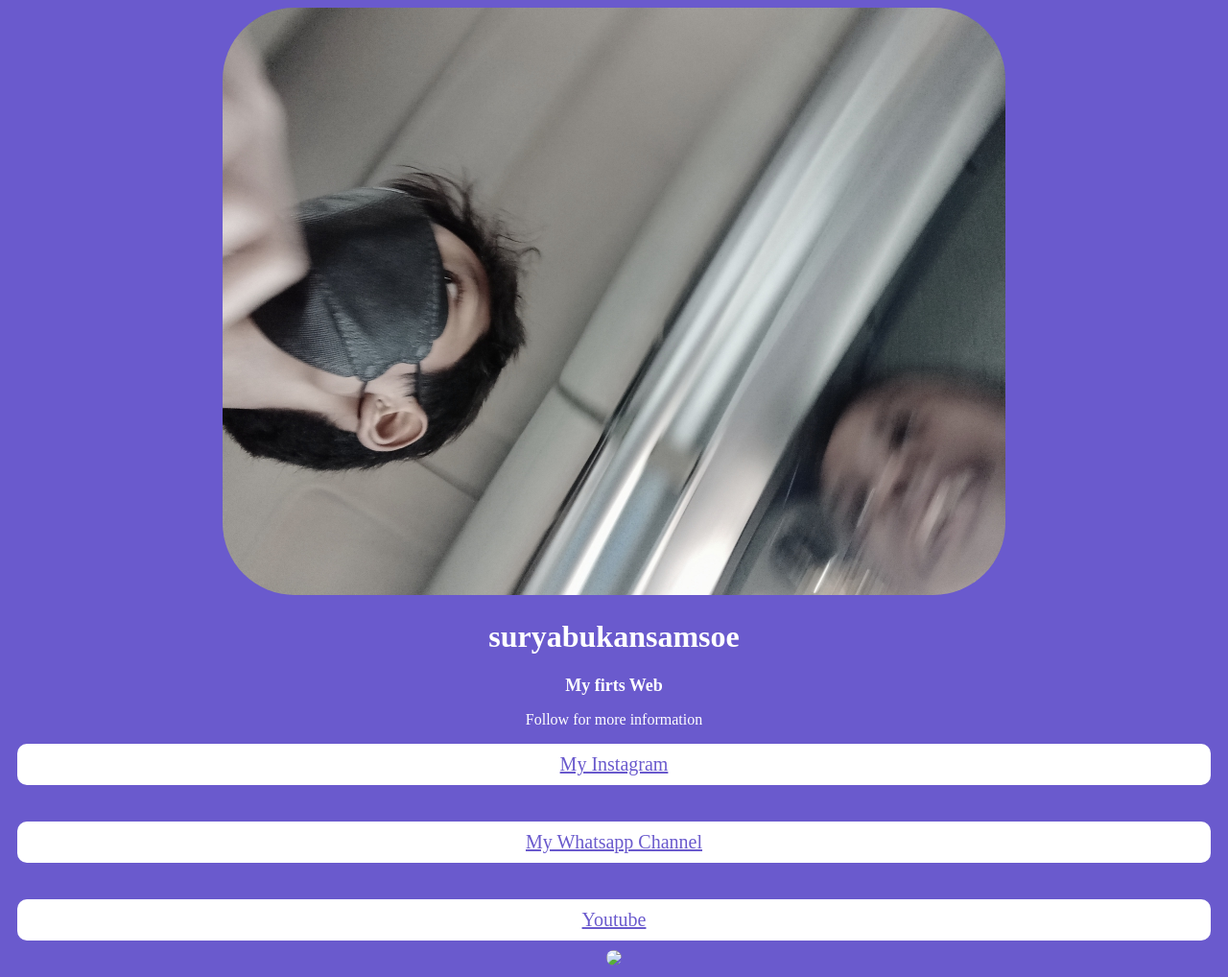
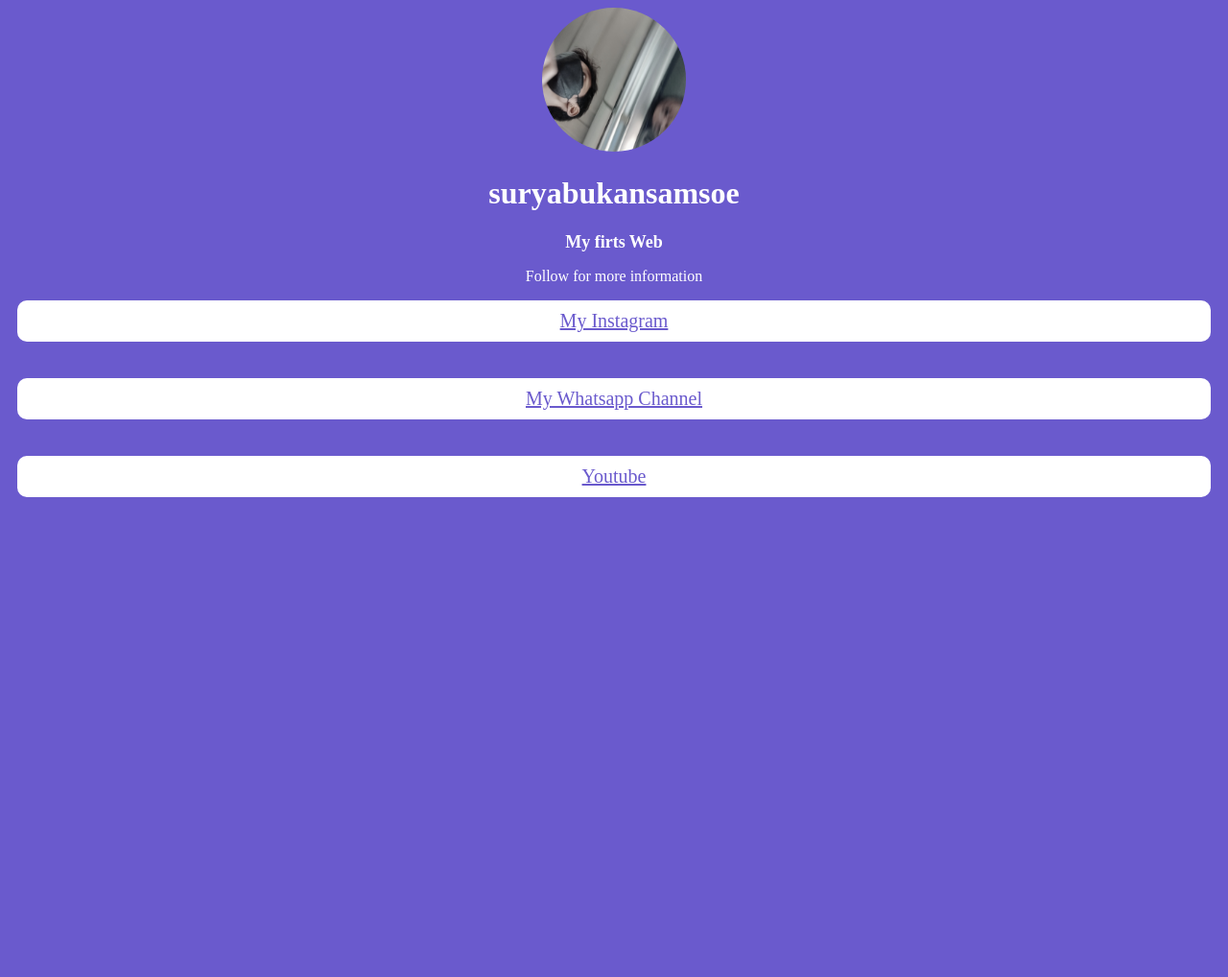
Before and after one commit to suryabukansamsoe/sur-web, a plain HTML site: page index.html in a window 1280 px wide. Shown: the whole page at 96% size. After the commit the page ends 800 px from the top, so only its background shows below. Drawn offline with Linux system fonts and the light colour scheme; files that its build step writes are made by us from their sources; files whose address does not match are found by name.

Commit message:
Add files via upload

```diff
--- a/index.html
+++ b/index.html
@@ -3,7 +3,7 @@
 
 <html>
 <head>
-<link rel="stylesheet" href="styles/style.css">
+<link rel="stylesheet" href="style.css">
 </head>
 <body>
 <img src="img/gweh_1.jpg">
@@ -13,6 +13,5 @@
 <a href="https://www.instagram.com/suryabukansamsoe/profilecard/?igsh=MXNrOGowaThod283bw==">My Instagram </a><br>
 <a href="https://whatsapp.com/channel/0029Vapo0lpE50UZb5jzX11G">My Whatsapp Channel</a><br>
 <a href="https://youtube.com/shorts/SXHMnicI6Pg?si=0V303WXvIbTnlK7y">Youtube </a>
-  <img src="img/example1.jpg">
 </body>
 </html>
--- a/style.css
+++ b/style.css
@@ -1,5 +1,7 @@
 img {
  border-radius: 75px;
+ height: 150px;
+ width: 150px;
 }
 h2 {
  font-size: 18px;
```
